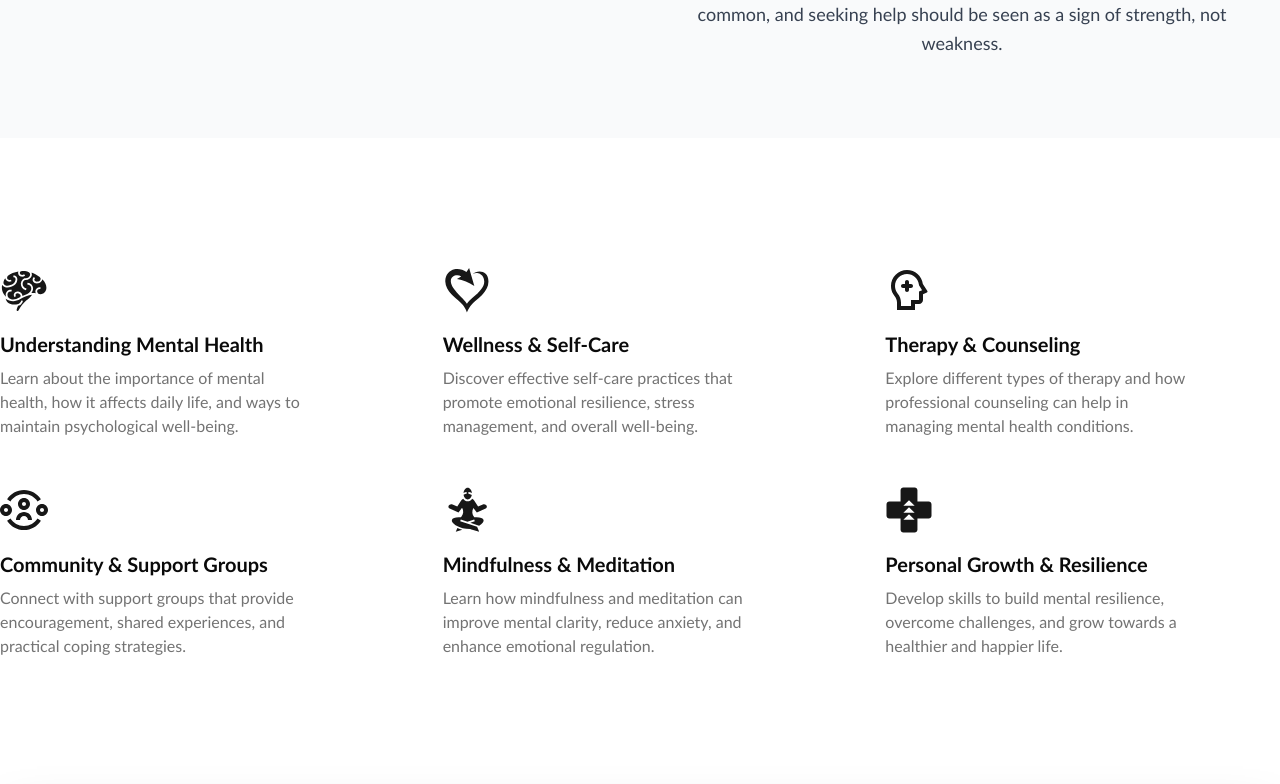
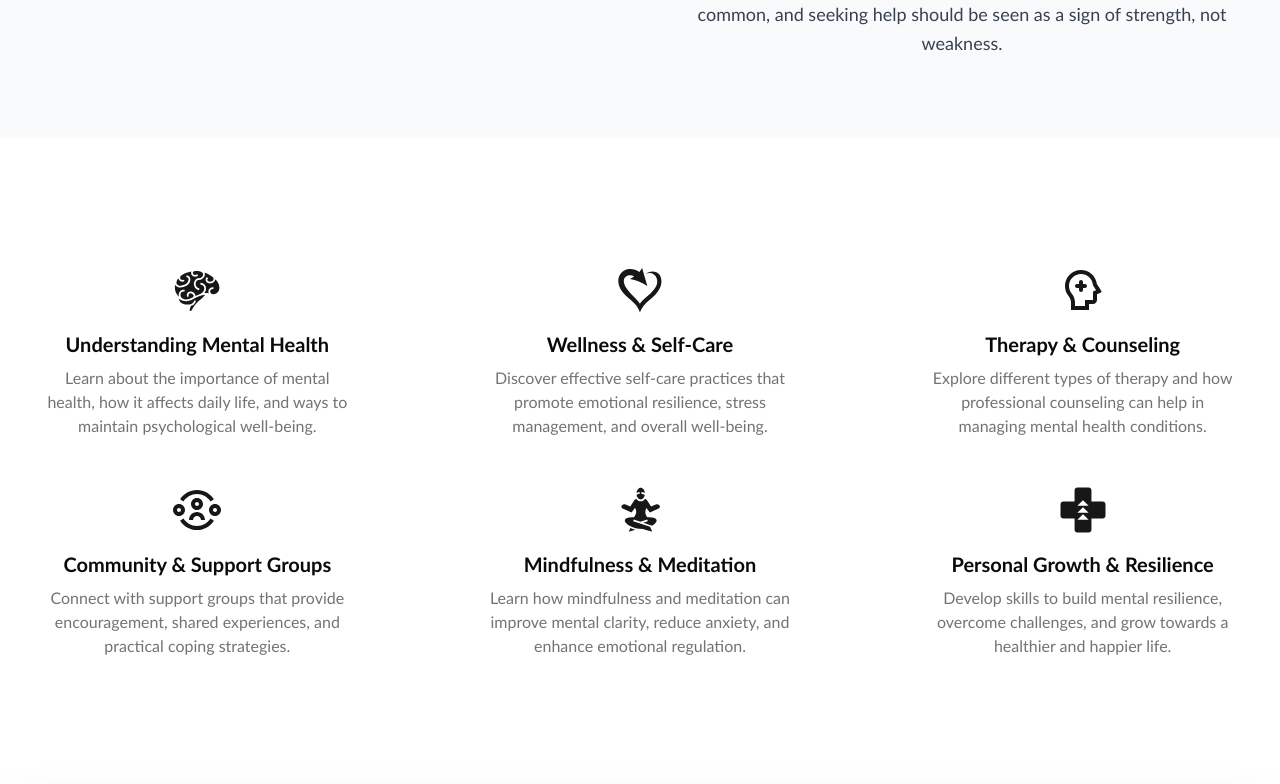
Before and after one commit to Oseun12/Mental-Health, a Next.js app: page / in a window 1280 px wide. Shown: the part 1740-2524 px from the top of the page. Built offline with nearby package versions, Linux system fonts and the light colour scheme; grey boxes are pictures that could not be loaded.

Commit message:
Chore: About section setup

```diff
--- a/src/app/_components/Introduction2.tsx
+++ b/src/app/_components/Introduction2.tsx
@@ -2,16 +2,14 @@ import React from 'react'
 import { GiBrain, GiSelfLove, GiMeditation, GiHealthIncrease  } from "react-icons/gi";
 import { RiPsychotherapyLine, RiUserCommunityLine } from "react-icons/ri";
 
-
-
 function Introduction2() {
   return (
     <section
-          className='mx-auto max-w-screen-xl px-4 md:px-6 xl:px-0 flex flex-col gap-10 items-center justify-center w-full py-12 md:py-24 lg:py-32 lg:items-start'
+      className='mx-auto max-w-screen-xl px-4 md:px-6 xl:px-0 flex flex-col items-center justify-center w-full py-12 md:py-24 lg:py-32'
       id='features'
     >
-          <div className='grid gap-10 sm:grid-cols-2 md:grid-cols-3 w-full 2xl:grid-cols-3 lg:gap-12'>
-            <div className='flex flex-col items-center text-center space-y-4 lg:text-left lg:items-start'>
+      <div className='grid gap-10 sm:grid-cols-2 md:grid-cols-3 w-full 2xl:grid-cols-3 lg:gap-12 justify-items-center'>
+        <div className='flex flex-col items-center text-center space-y-4'>
           < GiBrain className='h-12 w-12 text-primary' />
           <div className='space-y-2'>
             <h3 className='text-xl font-bold'>Understanding Mental Health</h3>
@@ -20,7 +18,7 @@ function Introduction2() {
             </p>
           </div>
         </div>
-            <div className='flex flex-col items-center text-center space-y-4 lg:text-left lg:items-start'>
+        <div className='flex flex-col items-center text-center space-y-4'>
           <GiSelfLove className='h-12 w-12 text-primary' />
           <div className='space-y-2'>
             <h3 className='text-xl font-bold'>Wellness & Self-Care</h3>
@@ -29,7 +27,7 @@ function Introduction2() {
             </p>
           </div>
         </div>
-            <div className='flex flex-col items-center text-center space-y-4 lg:text-left lg:items-start'>
+        <div className='flex flex-col items-center text-center space-y-4'>
           <RiPsychotherapyLine className='h-12 w-12 text-primary' />
           <div className='space-y-2'>
             <h3 className='text-xl font-bold'>Therapy & Counseling</h3>
@@ -38,7 +36,7 @@ function Introduction2() {
             </p>
           </div>
         </div>
-            <div className='flex flex-col items-center text-center space-y-4 lg:text-left lg:items-start'>
+        <div className='flex flex-col items-center text-center space-y-4'>
           <RiUserCommunityLine className='h-12 w-12 text-primary' />
           <div className='space-y-2'>
             <h3 className='text-xl font-bold'>Community & Support Groups</h3>
@@ -47,7 +45,7 @@ function Introduction2() {
             </p>
           </div>
         </div>
-            <div className='flex flex-col items-center text-center space-y-4 lg:text-left lg:items-start'>
+        <div className='flex flex-col items-center text-center space-y-4'>
           <GiMeditation className='h-12 w-12 text-primary' />
           <div className='space-y-2'>
             <h3 className='text-xl font-bold'>Mindfulness & Meditation</h3>
@@ -56,7 +54,7 @@ function Introduction2() {
             </p>
           </div>
         </div>
-            <div className='flex flex-col items-center text-center space-y-4 lg:text-left lg:items-start'>
+        <div className='flex flex-col items-center text-center space-y-4'>
           <GiHealthIncrease className='h-12 w-12 text-primary' />
           <div className='space-y-2'>
             <h3 className='text-xl font-bold'>Personal Growth & Resilience</h3>
```
Lines whose indentation alone changed are shown as unchanged.
